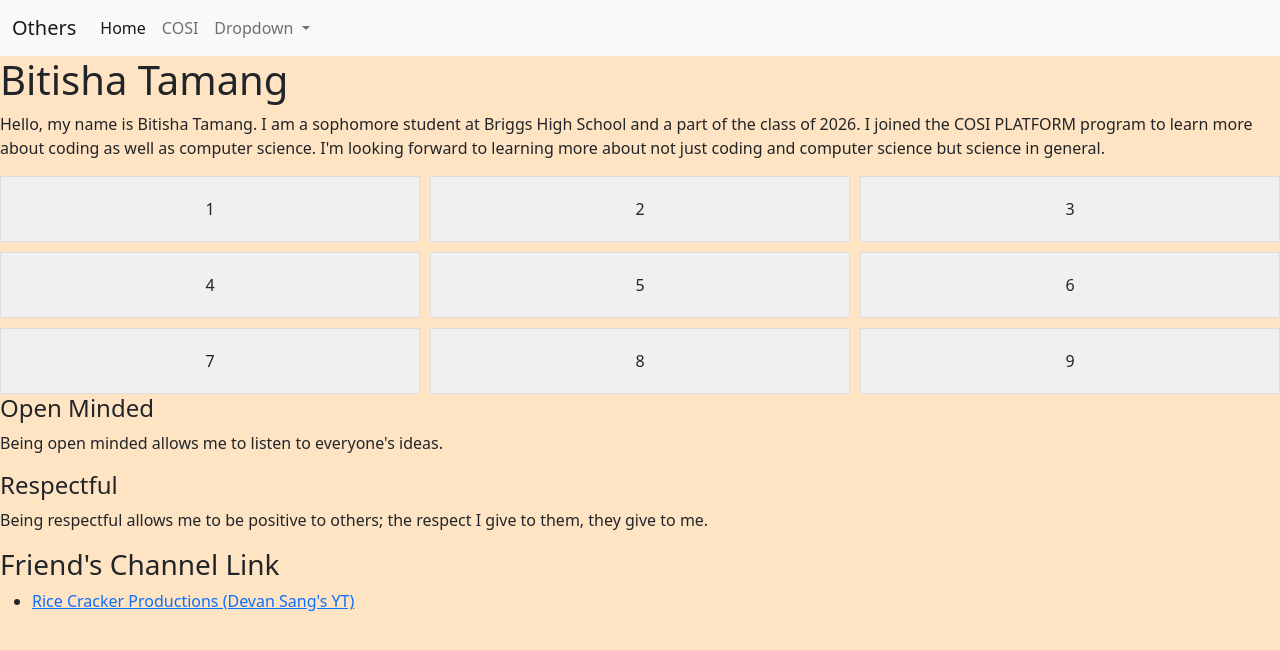
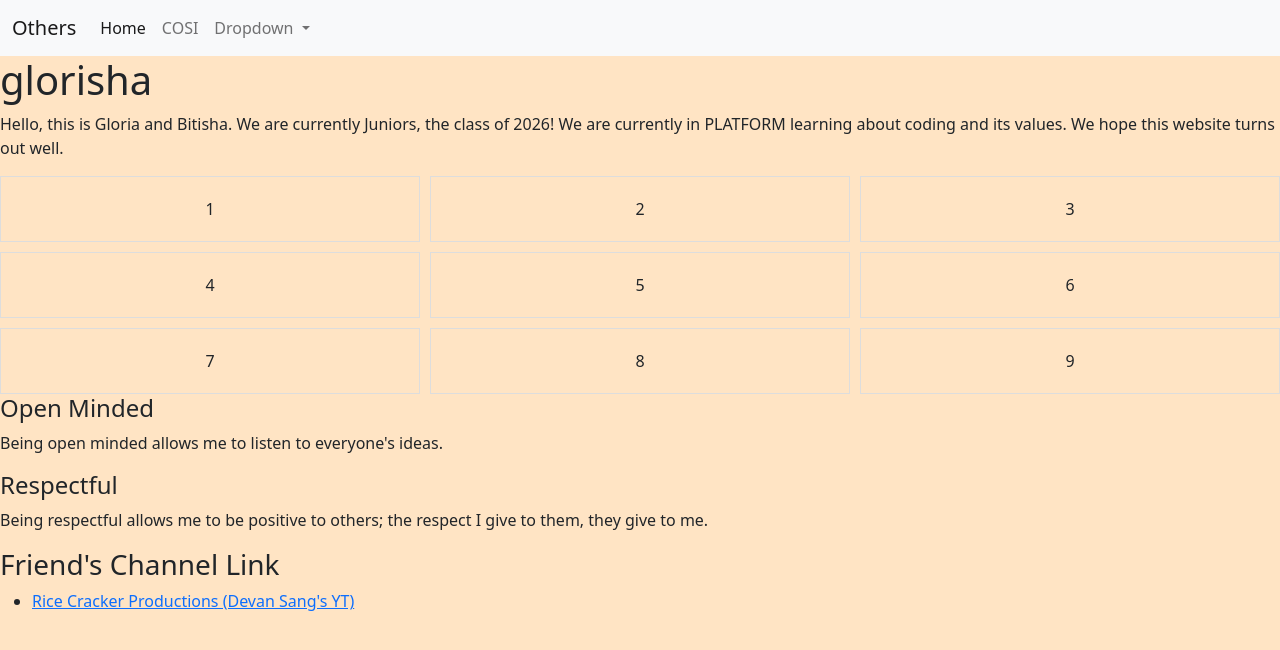
Before and after one commit to BitishaT/COSIPlatform, a plain HTML site: page index.html in a window 1280 px wide. Drawn offline with nearby package versions, Linux system fonts and the light colour scheme.

Commit message:
Update index.html

```diff
--- a/index.html
+++ b/index.html
@@ -19,7 +19,7 @@
 
         .grid-item {
             padding: 20px;
-            background-color: #f0f0f0;
+            background-color: #f78f126f166;
             border: 1px solid #ddd;
         }
     </style>
@@ -58,10 +58,8 @@
         </div>
     </nav>
 
-    <h1>Bitisha Tamang</h1>
-    <p>Hello, my name is Bitisha Tamang. I am a sophomore student at Briggs High School and a part of the class of 2026.
-        I joined the COSI PLATFORM program to learn more about coding as well as computer science. I'm looking forward
-        to learning more about not just coding and computer science but science in general.</p>
+    <h1>glorisha</h1>
+    <p>Hello, this is Gloria and Bitisha. We are currently Juniors, the class of 2026! We are currently in PLATFORM learning about coding and its values. We hope this website turns out well. </p>
 
     <div class="grid-container">
         <div class="grid-item">1</div>
```
